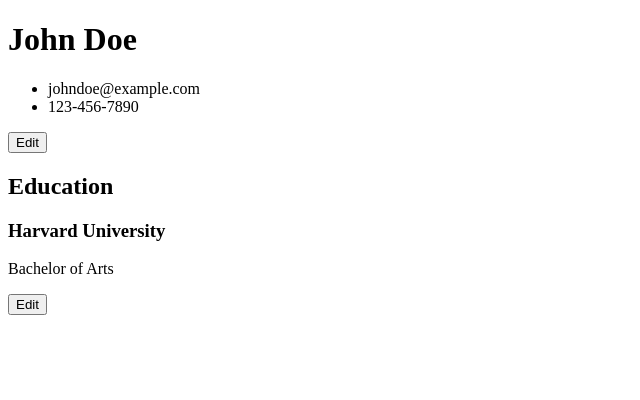
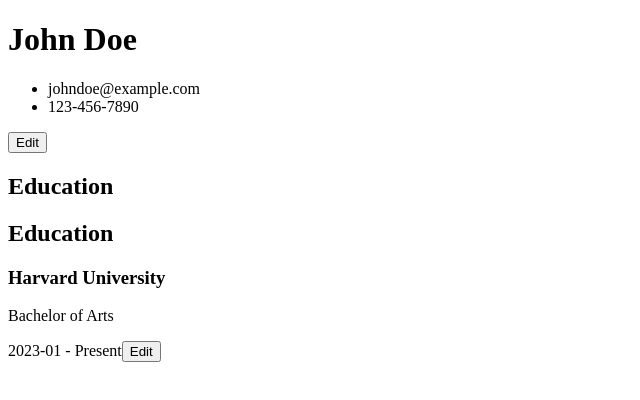
Before and after one commit to dylen400mh/cv-application, a React (Vite) app: page / in a window 1280 px wide. Shown: the top 400 px of the page, without its empty margins (0-640 px from the left). Built offline with nearby package versions, Linux system fonts and the light colour scheme.

Commit message:
Create education array to store education objects, render list, and pass ids as key props.

```diff
--- a/src/components/App.jsx
+++ b/src/components/App.jsx
@@ -1,4 +1,4 @@
-import { v4 as uuidv4 } from 'uuid';
+import { v4 as uuidv4 } from "uuid";
 import { useState } from "react";
 import "../styles/App.css";
 import GeneralInfoForm from "./GeneralInfoForm";
@@ -12,12 +12,15 @@
     phone: "123-456-7890",
   });
 
-  const [education, setEducation] = useState({
-    school: "Harvard University",
-    degree: "Bachelor of Arts",
-    startDate: "",
-    endDate: "",
-  });
+  const [education, setEducation] = useState([
+    {
+      school: "Harvard University",
+      degree: "Bachelor of Arts",
+      startDate: "2023-01",
+      endDate: "",
+      id: uuidv4(),
+    },
+  ]);
 
   const [generalInfoVisible, setGeneralInfoVisible] = useState(false);
   const [educationVisible, setEducationVisible] = useState(false);
--- a/src/components/Resume.jsx
+++ b/src/components/Resume.jsx
@@ -16,20 +16,23 @@
       : "";
   };
 
-  // TODO add button to add/edit/delete an education
-  // TODO store array of educations/render list
-
   return (
     <div>
       <GeneralInfoSection
         generalInfo={generalInfo}
         handleGeneralEdit={handleGeneralEdit}
       />
-      <EducationSection
-        education={education}
-        formatDateString={formatDateString}
-        handleEducationEdit={handleEducationEdit}
-      />
+      <h2>Education</h2>
+      {education.map((item) => {
+        return (
+          <EducationSection
+            key={item.id}
+            education={item}
+            formatDateString={formatDateString}
+            handleEducationEdit={handleEducationEdit}
+          />
+        );
+      })}
     </div>
   );
 }
```
